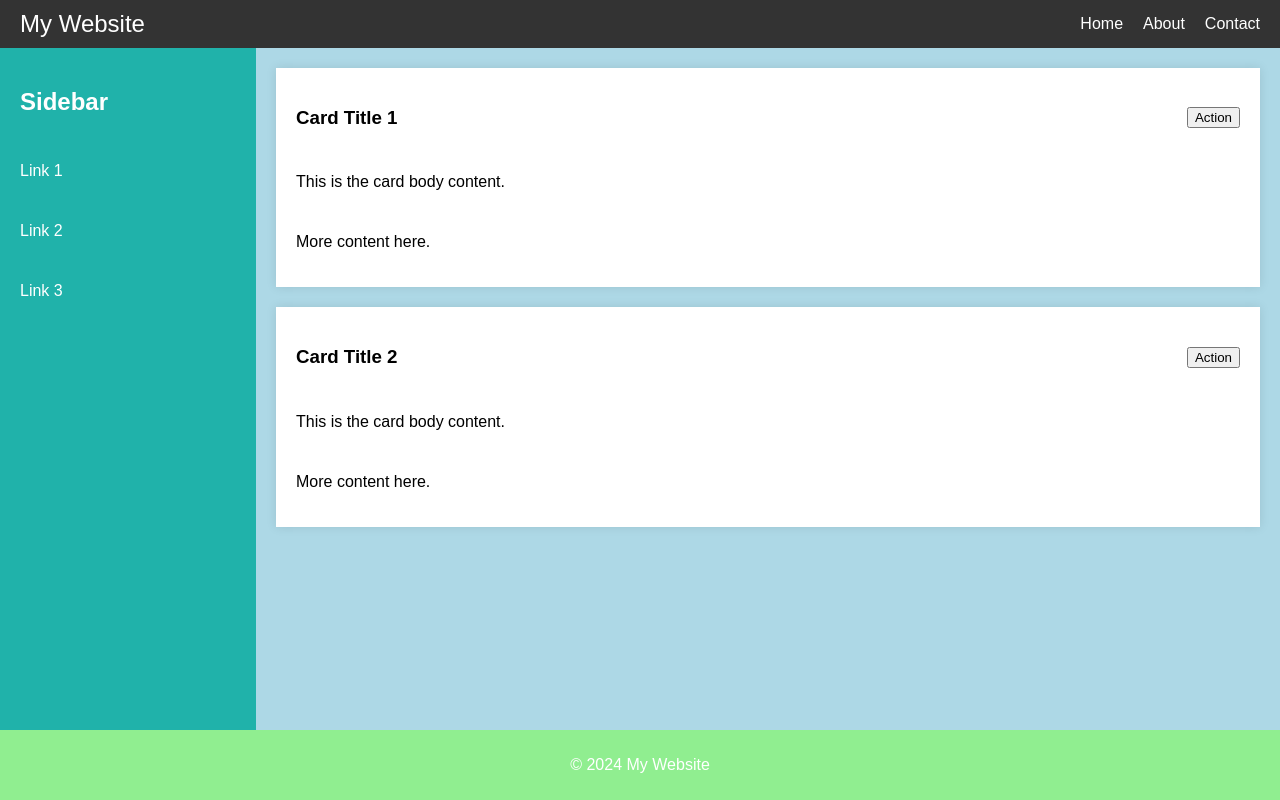
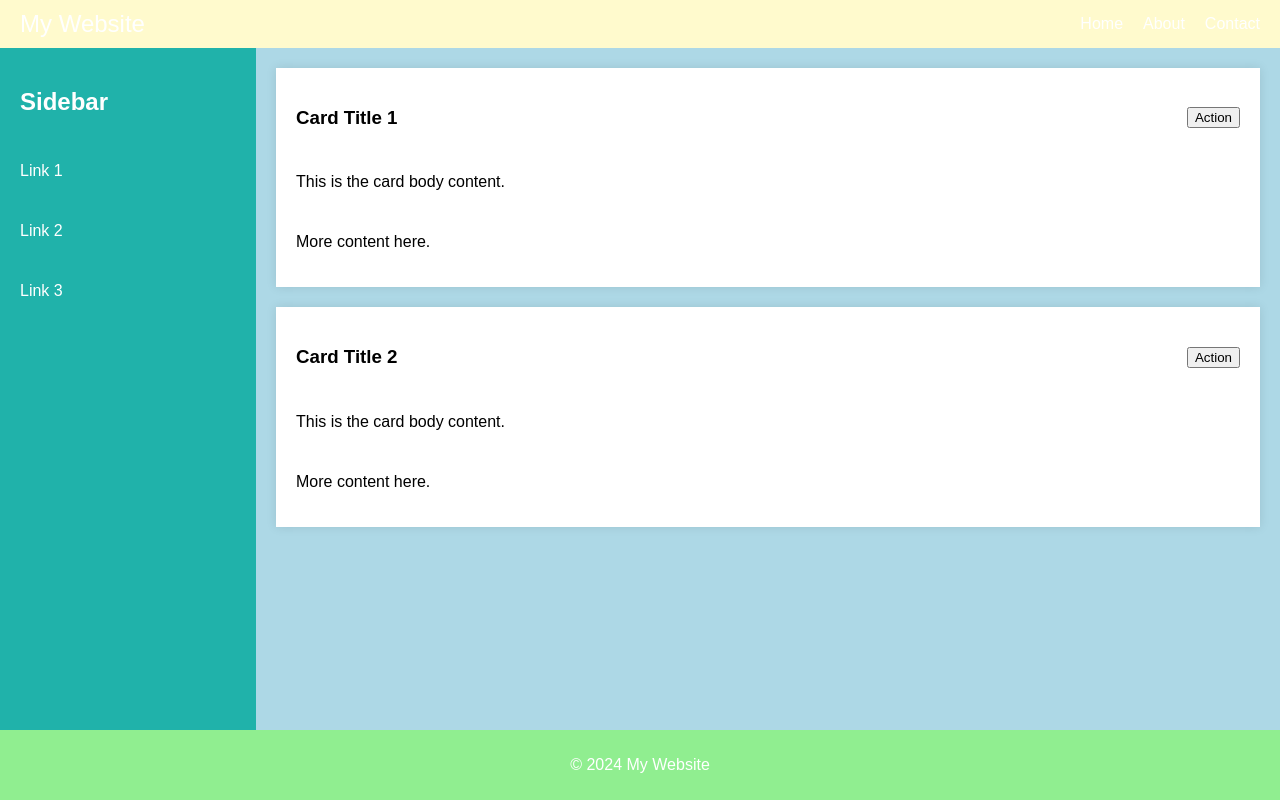
Before and after one commit to darieltec/proyecto-github, a plain HTML site: page index.html in a window 1280 px wide. Drawn offline with Linux system fonts and the light colour scheme.

Commit message:
Cambio de color del header

```diff
--- a/style.css
+++ b/style.css
@@ -16,7 +16,7 @@ body {
 
 .header {
     grid-area: header;
-    background-color: #333;
+    background-color: lemonchiffon;
     color: white;
     display: flex;
     align-items: center;
```
